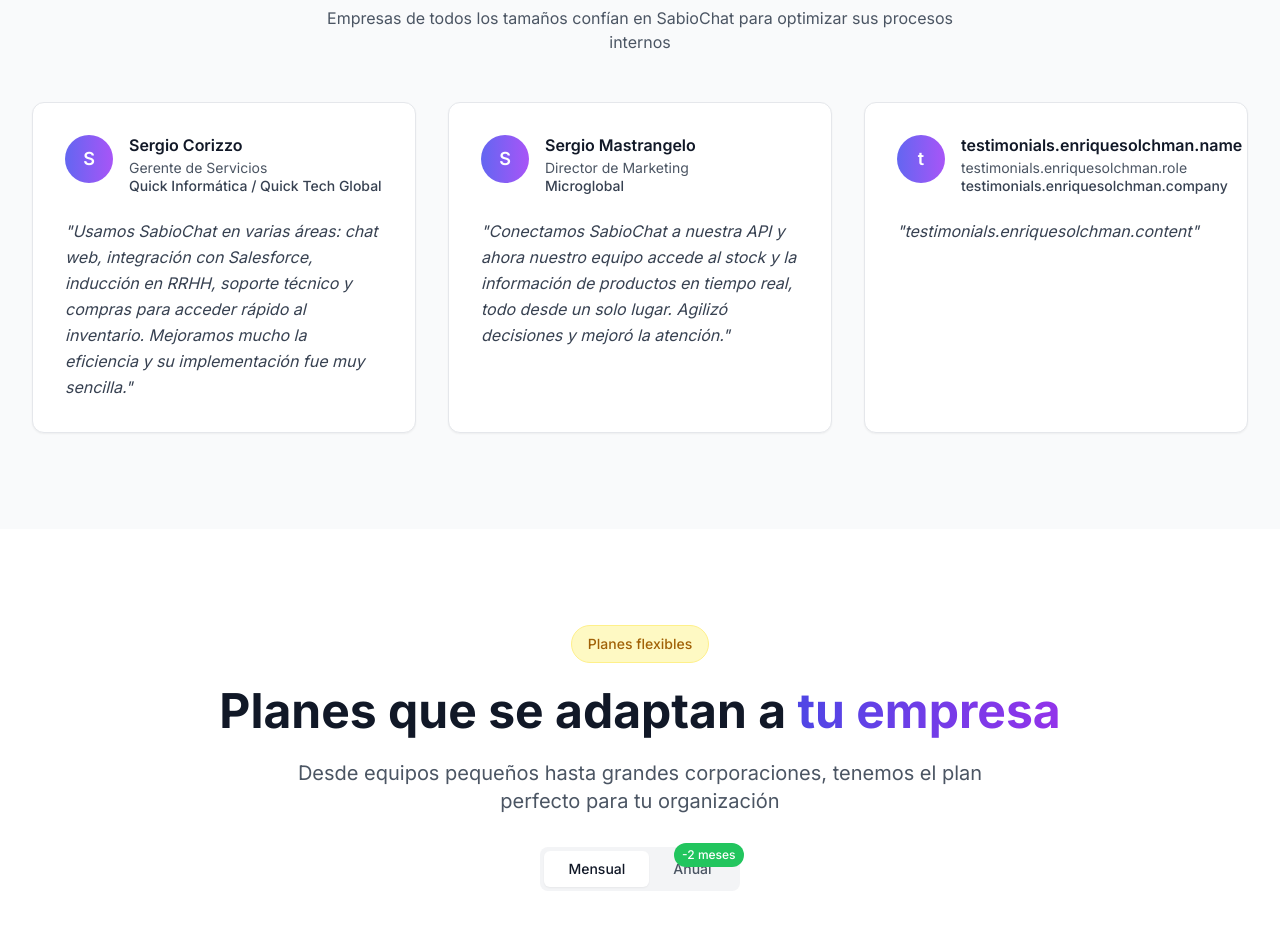
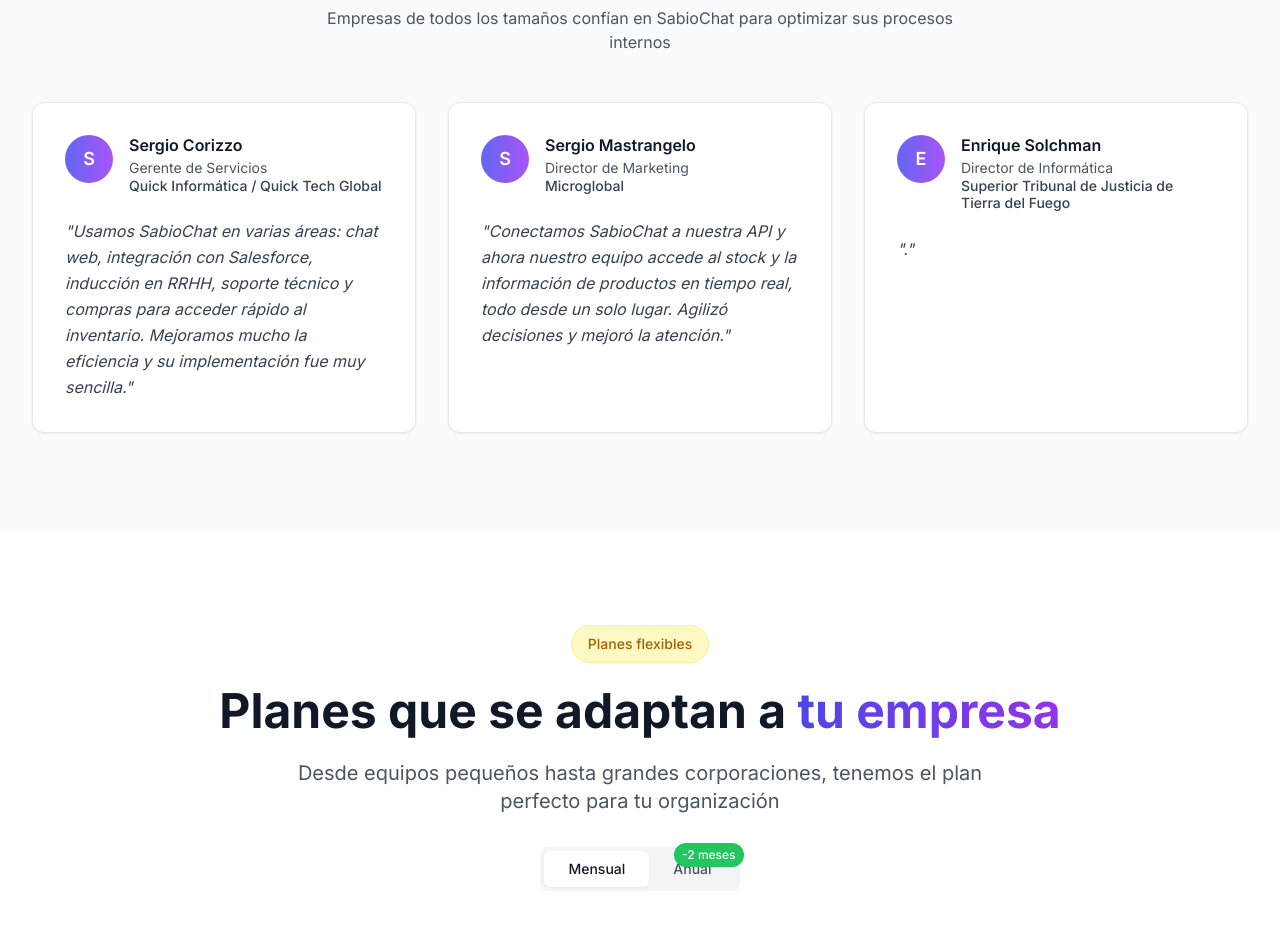
Before and after one commit to DanteSabio/sabiochat-landing, a Next.js app: page / in a window 1280 px wide. Shown: the part 4520-5447 px from the top of the page. Built offline with nearby package versions, Linux system fonts and the light colour scheme.

Commit message:
fix testimonial enrique solchman

```diff
--- a/src/contexts/LanguageContext.tsx
+++ b/src/contexts/LanguageContext.tsx
@@ -193,10 +193,10 @@
     'testimonials.sergiomastrangelo.company': 'Microglobal',
     'testimonials.sergiomastrangelo.content': 'Conectamos SabioChat a nuestra API y ahora nuestro equipo accede al stock y la información de productos en tiempo real, todo desde un solo lugar. Agilizó decisiones y mejoró la atención.',
 
-    'testimonials.ana.name': 'Ana Martínez',
-    'testimonials.ana.role': 'Coordinadora Digital',
-    'testimonials.ana.company': 'GobTech',
-    'testimonials.ana.content': 'La implementación fue sorprendentemente sencilla. En una semana teníamos el sistema funcionando y procesando consultas ciudadanas de manera eficiente.',
+    'testimonials.enriquesolchman.name': 'Enrique Solchman',
+    'testimonials.enriquesolchman.role': 'Director de Informática',
+    'testimonials.enriquesolchman.company': 'Superior Tribunal de Justicia de Tierra del Fuego',
+    'testimonials.enriquesolchman.content': '.',
 
 
 
@@ -619,8 +619,8 @@
     'testimonials.sergiomastrangelo.content': 'We connected SabioChat to our API and now our team accesses real-time stock and product information, all in one place. It sped up decision-making and improved support.',
 
     'testimonials.enriquesolchman.name': 'Enrique Solchman',
-    'testimonials.enriquesolchman.role': '.',
-    'testimonials.enriquesolchman.company': '.',
+    'testimonials.enriquesolchman.role': 'IT Director',
+    'testimonials.enriquesolchman.company': 'Superior Tribunal de Justicia de Tierra del Fuego',
     'testimonials.enriquesolchman.content': '.',
 
 
```
